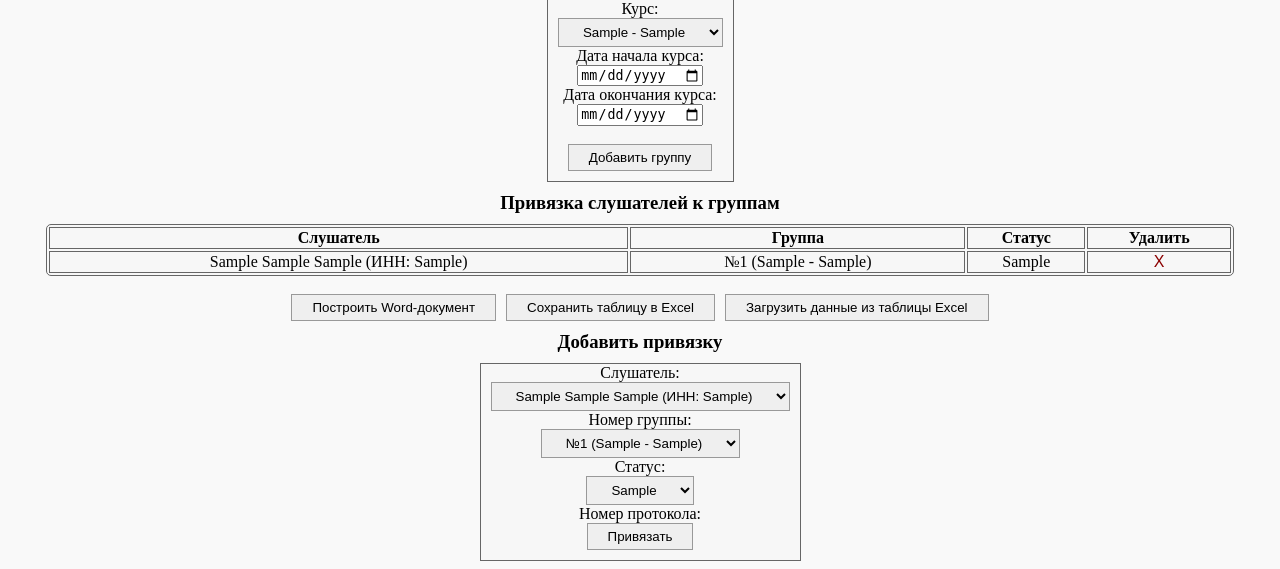
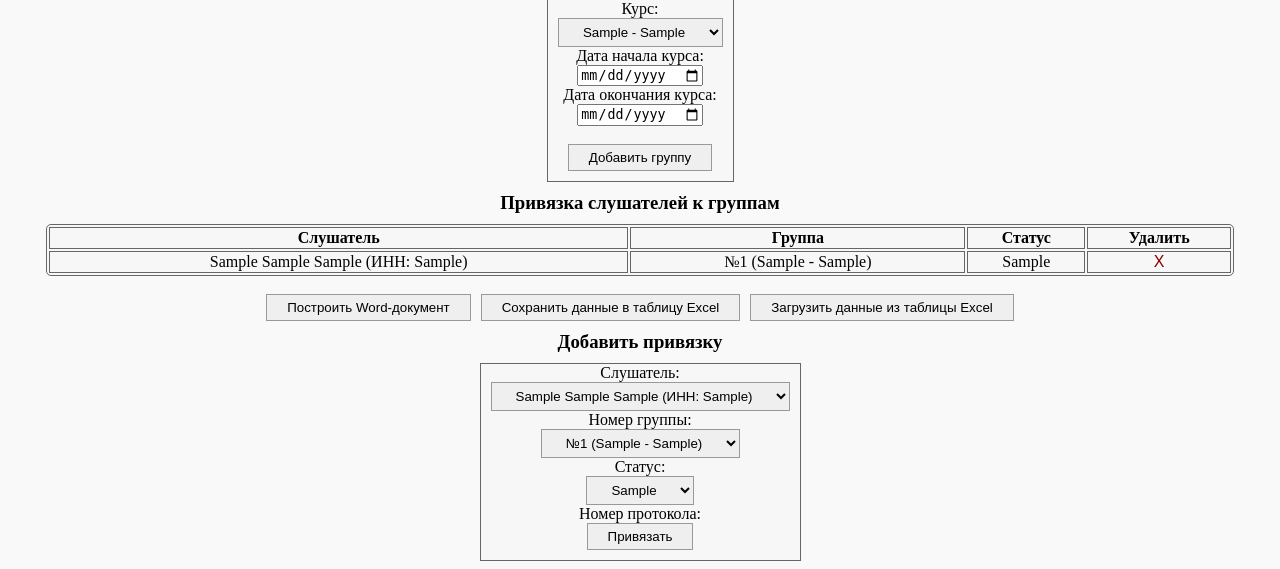
Before and after one commit to Dmitry-Zolotarev/Profresource, a Django app: page /groups/ in a window 1280 px wide. Shown: the part 294-863 px from the top of the page. Run offline with Django 5.2, Linux system fonts and the light colour scheme; tables that the repository leaves empty hold one stand-in row (values such as "Sample post").

Commit message:
Добавлена работа с таблицами Excel

```diff
--- a/main/templates/main/GroupList.html
+++ b/main/templates/main/GroupList.html
@@ -80,7 +80,7 @@
                 <button type="submit" name="Группы_DOCX">Построить Word-документ</button>
             </form>
             <form action="{% url 'export_groups_XLSX' %}">
-                <button type="submit" name="Группы_XLSX">Сохранить таблицу в Excel</button>
+                <button type="submit" name="Группы_XLSX">Сохранить данные в таблицу Excel</button>
             </form>
             <form id="import-form" action="{% url 'import_groups_XLSX' %}" method="post" enctype="multipart/form-data" style="display: none;">
                 {% csrf_token %}
--- a/main/templates/main/OrganisationList.html
+++ b/main/templates/main/OrganisationList.html
@@ -86,7 +86,7 @@
                 <button type="submit" name="Организации_DOCX">Построить Word-документ</button>
             </form>
             <form action="{% url 'export_organisations_XLSX' %}">
-                <button type="submit" name="Организации_XLSX">Сохранить таблицу в Excel</button>
+                <button type="submit" name="Организации_XLSX">Сохранить данные в таблицу Excel</button>
             </form>
             <form id="import-form" action="{% url 'import_organisations_XLSX' %}" method="post" enctype="multipart/form-data" style="display: none;">
                 {% csrf_token %}
```
